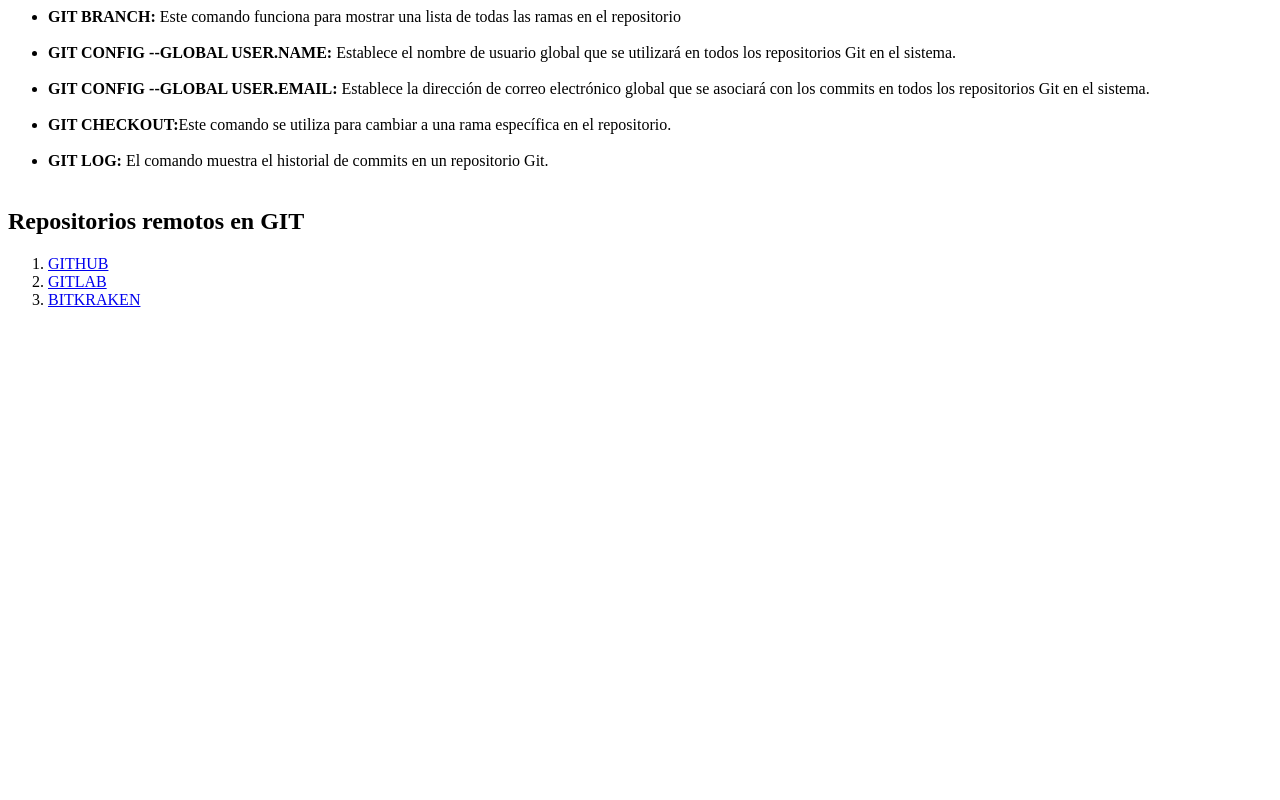
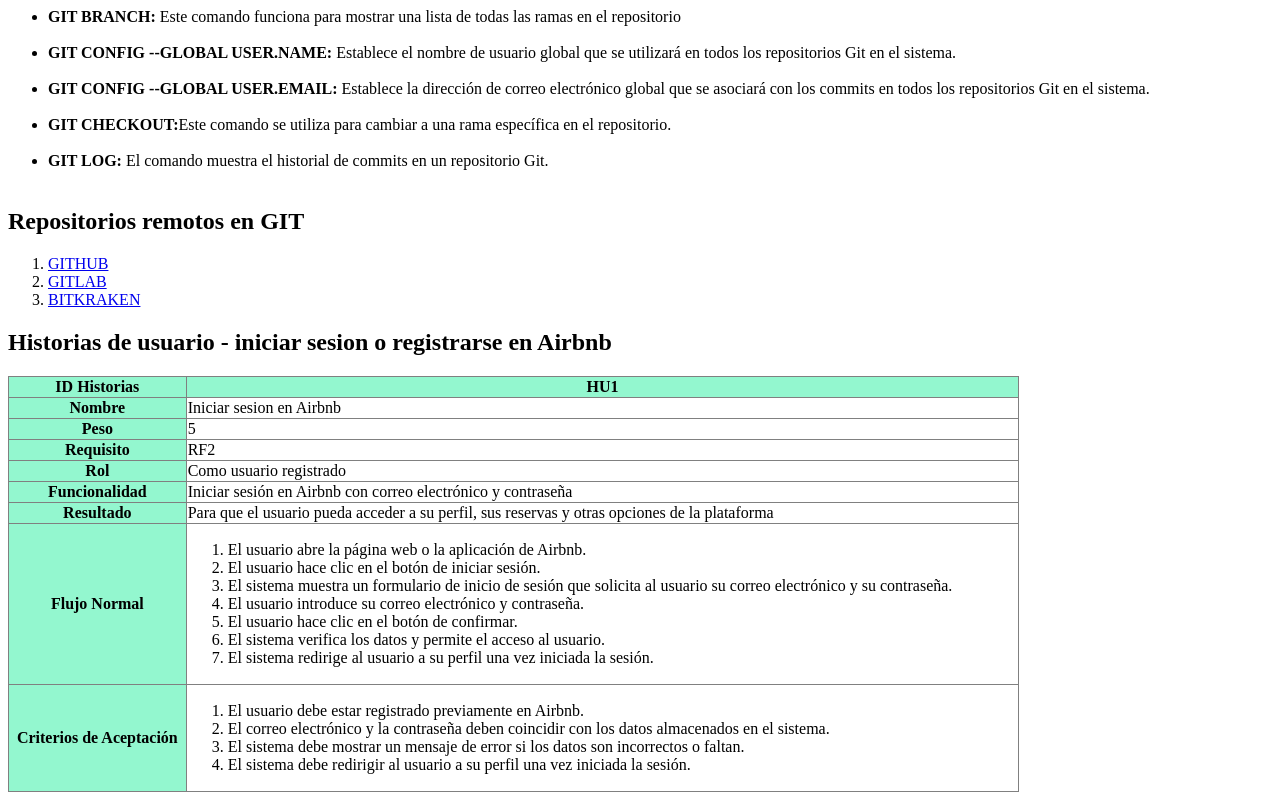
Before and after one commit to Fernandezb12/ADSO_2670687, a plain HTML site: page Index.html in a window 1280 px wide. Shown: the part 581-1381 px from the top of the page. Before the commit the page ends 906 px from the top, so only its background shows below. Drawn offline with Linux system fonts and the light colour scheme.

Commit message:
se implemento una tabla sobre la Historia de Usuario de Inicio de sesion de Airbnb

```diff
--- a/Index.html
+++ b/Index.html
@@ -41,4 +41,67 @@
                           <a href="/HTML/contenido/gitlab/INVESTIGACION/investigacion.html" target="_blank">BITKRAKEN</a>
                           </li>
           </ol>
-    </body>
+      <h2>Historias de usuario - iniciar sesion o registrarse en Airbnb</h2>
+      <table border="1" style="width: 80%;border-collapse:collapse">
+        <style>
+          th {
+            background-color: #93f7cf;
+            color: #000000;
+          }
+        </style>
+      <tr>
+        <th>ID Historias</th>
+        <th>HU1</th>
+      </tr>
+          <tr>
+              <th>Nombre</th>
+              <td>Iniciar sesion en Airbnb</td>
+          </tr>
+              <tr>
+                <th>Peso</th>
+                <td>5</td>
+              </tr>
+                    <tr>
+                      <th>Requisito</th>
+                      <td>RF2</td>
+                    </tr>
+                          <tr>
+                            <th>Rol</th>
+                            <td>Como usuario registrado</td>
+                          </tr>
+                                <tr>
+                                  <th>Funcionalidad</th>
+                                  <td>Iniciar sesión en Airbnb con correo electrónico y contraseña</td>
+                                </tr>
+                                    <tr>
+                                      <th>Resultado</th>
+                                      <td>Para que el usuario pueda acceder a su perfil, sus reservas y otras opciones de la plataforma</td>
+                                    </tr>
+                                        <tr>
+                                          <th>Flujo Normal</th>
+                                          <td>
+                                              <ol>
+                                                <li>El usuario abre la página web o la aplicación de Airbnb.</li>
+                                                <li>El usuario hace clic en el botón de iniciar sesión.</li>
+                                                <li>El sistema muestra un formulario de inicio de sesión que solicita al usuario su correo electrónico y su contraseña.</li>
+                                                <li>El usuario introduce su correo electrónico y contraseña.</li>
+                                                <li>El usuario hace clic en el botón de confirmar.</li>
+                                                <li>El sistema verifica los datos y permite el acceso al usuario.</li>
+                                                <li>El sistema redirige al usuario a su perfil una vez iniciada la sesión.</li>
+                                              </ol>
+                                            </td>
+                                          </tr>
+                                              <tr>
+                                                <th>Criterios de Aceptación</th>
+                                                <td>
+                                                    <ol>
+                                                      <li>El usuario debe estar registrado previamente en Airbnb.</li>
+                                                      <li>El correo electrónico y la contraseña deben coincidir con los datos almacenados en el sistema.</li>
+                                                      <li>El sistema debe mostrar un mensaje de error si los datos son incorrectos o faltan.</li>
+                                                      <li>El sistema debe redirigir al usuario a su perfil una vez iniciada la sesión.</li>
+                                                    </ol>
+                                                  </td>
+                                                </tr>
+      </table>
+  </body>
+</html>
```
